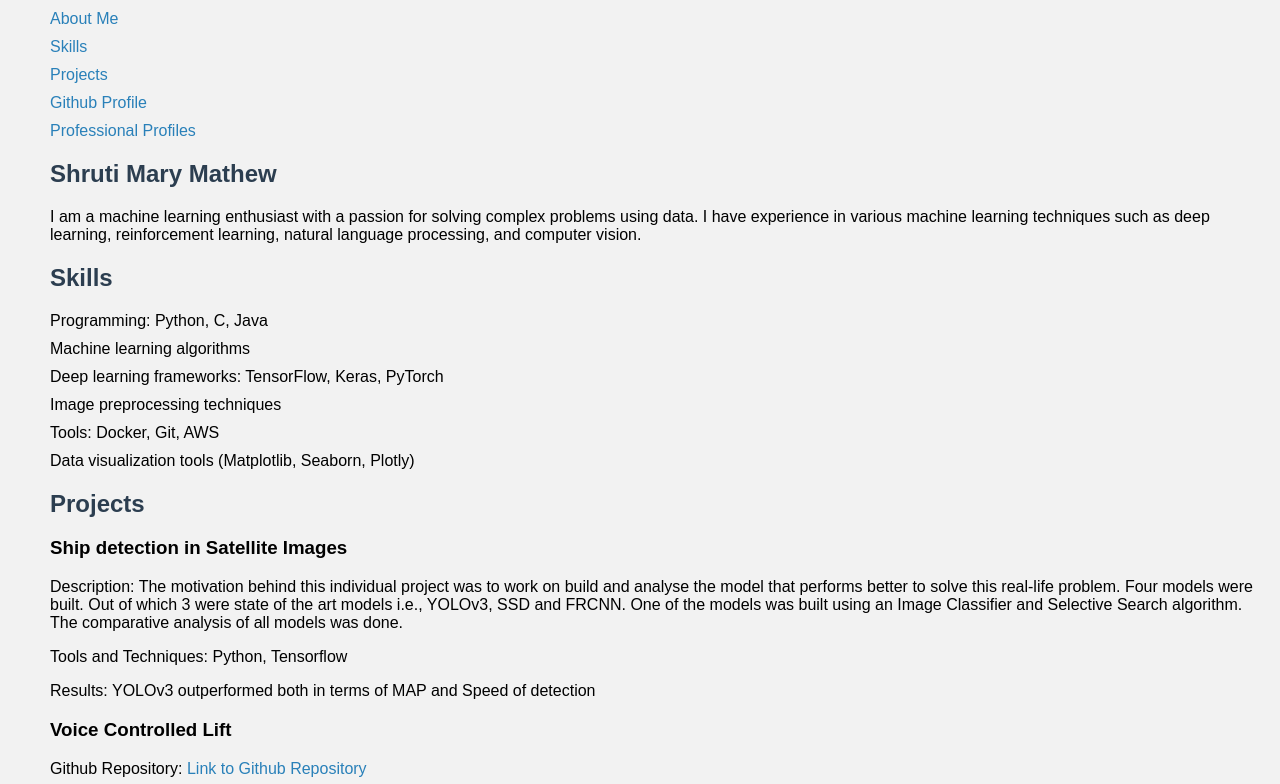
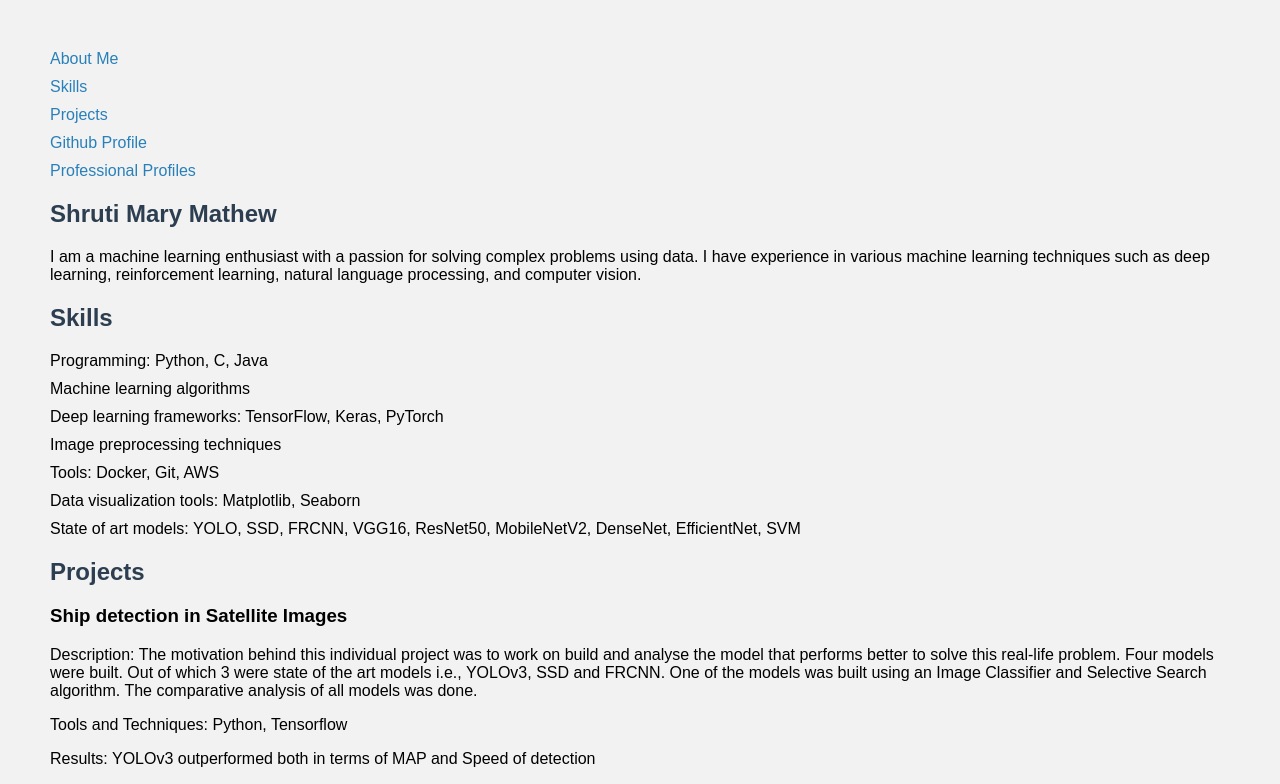
Before and after one commit to shrutimary15/shrutimary15.github.io, a plain HTML site: page index.html in a window 1280 px wide. Shown: the top 784 px of the page. Drawn offline with Linux system fonts and the light colour scheme.

Commit message:
CSS commit

```diff
--- a/index.html
+++ b/index.html
@@ -5,6 +5,9 @@
     <style>
 		body {
 			margin-left: 50px;
+            margin-right: 50px;
+            margin-top: 50px;
+            margin-bottom: 50px;
 		}
 	</style>
 	<meta name="viewport" content="width=device-width, initial-scale=1">
@@ -38,7 +41,8 @@
 				<li>Deep learning frameworks: TensorFlow, Keras, PyTorch</li>
 				<li>Image preprocessing techniques</li>
 				<li>Tools: Docker, Git, AWS</li>
-				<li>Data visualization tools (Matplotlib, Seaborn, Plotly)</li>
+				<li>Data visualization tools: Matplotlib, Seaborn</li>
+                <li>State of art models: YOLO, SSD, FRCNN, VGG16, ResNet50, MobileNetV2, DenseNet, EfficientNet, SVM</li>
 			</ul>
 		</section>
 
```
